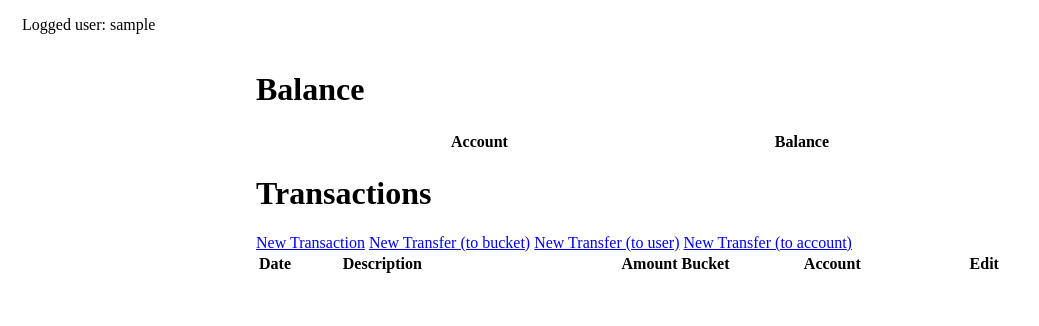
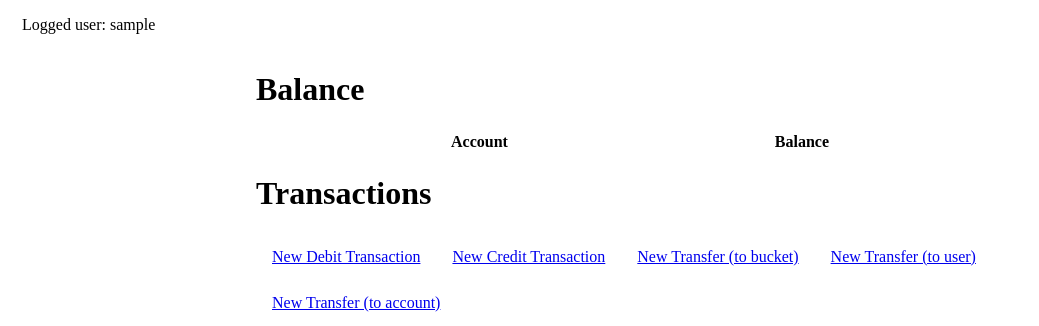
Before and after one commit to thyagostall/prudget, a Django app: page /dashboard/ in a window 1280 px wide. Shown: the part 54-380 px from the top of the page, without its empty margins (0-1039 px from the left). Run offline with Django 3.2, Linux system fonts and the light colour scheme; the visitor is signed in with stand-in values (Sample User, id 1); data that the repository does not hold is empty.

Commit message:
Only positive transactions for debit and credit

```diff
--- a/templates/transactions/dashboard.html
+++ b/templates/transactions/dashboard.html
@@ -26,13 +26,15 @@
 
         <h1>Transactions</h1>
 
-        <a href="{% url 'new_transaction' %}">New Transaction</a>
-
-        <a href="{% url 'transfer-bucket' %}">New Transfer (to bucket)</a>
-
-        <a href="{% url 'transfer-user' %}">New Transfer (to user)</a>
-
-        <a href="{% url 'transfer-account' %}">New Transfer (to account)</a>
+        <nav>
+            <ul>
+                <li><a href="{% url 'new-debit-transaction' %}">New Debit Transaction</a></li>
+                <li><a href="{% url 'new-credit-transaction' %}">New Credit Transaction</a></li>
+                <li><a href="{% url 'transfer-bucket' %}">New Transfer (to bucket)</a></li>
+                <li><a href="{% url 'transfer-user' %}">New Transfer (to user)</a></li>
+                <li><a href="{% url 'transfer-account' %}">New Transfer (to account)</a></li>
+            </ul>
+        </nav>
 
         <table class="table-full-width">
             <thead>
@@ -53,7 +55,7 @@
                     <td class="table-cell-currency">{{ transaction.amount|floatformat:2 }}</td>
                     <td class="table-cell-title">{{ transaction.bucket|default_if_none:'' }}</td>
                     <td class="table-cell-title">{{ transaction.account|default_if_none:'' }}</td>
-                    <td class="table-cell-item"><a href="{% url 'edit_transaction' transaction.id %}">Edit</a></td>
+                    <td class="table-cell-item"><a href="{% url 'update-transaction' transaction.id %}">Edit</a></td>
                 </tr>
             {% endfor %}
             </tbody>
--- a/transactions/forms/forms.py
+++ b/transactions/forms/forms.py
@@ -24,6 +24,7 @@ class InboxAccountForm(forms.ModelForm):
 class TransactionForm(forms.ModelForm):
     date = forms.DateField(widget=DateInput(), initial=datetime.today())
     reference_date = forms.DateField(widget=DateInput(), required=False)
+    amount = forms.DecimalField(validators=[MinValueValidator(0)])
 
     def __init__(self, user, *args, **kwargs):
         super().__init__(*args, **kwargs)
@@ -41,8 +42,6 @@ class TransactionForm(forms.ModelForm):
 
 
 class DebitTransactionForm(TransactionForm):
-    amount = forms.DecimalField(validators=[MinValueValidator(0)])
-
     def save(self, commit=True):
         self.instance.amount = -abs(self.instance.amount)
         return super().save(commit=commit)
--- a/transactions/urls.py
+++ b/transactions/urls.py
@@ -7,12 +7,18 @@ urlpatterns = [
     url(r'^login/$', views.LoginView.as_view(), name='login'),
     url(r'^logout/$', views.LogoutView.as_view(), name='logout'),
     url(r'^dashboard/$', views.dashboard, name='dashboard'),
-    url(r'^transaction/$', views.new_transaction, name='new_transaction'),
-    url(r'^transaction/debit$', views.CreateDebitTransactionView.as_view(), name='new-debit-transaction'),
+
+    url(r'^transaction/debit/$', views.CreateDebitTransactionView.as_view(), name='new-debit-transaction'),
+    url(r'^transaction/debit/(?P<pk>\d+)/$', views.UpdateDebitTransactionView.as_view(), name='update-debit-transaction'),
+
+    url(r'^transaction/credit/$', views.CreateCreditTransactionView.as_view(), name='new-credit-transaction'),
+    url(r'^transaction/credit/(?P<pk>\d+)/$', views.UpdateCreditTransactionView.as_view(), name='update-credit-transaction'),
+    url(r'^transaction/(?P<pk>\d+)/$', views.update_transaction, name='update-transaction'),
+
     url(r'^transfer/user/$', views.new_transfer_to_user, name='transfer-user'),
     url(r'^transfer/account/$', views.new_transfer_to_account, name='transfer-account'),
     url(r'^transfer/bucket/$', views.CreateTransferToBucketView.as_view(), name='transfer-bucket'),
-    url(r'^transaction/(?P<pk>\d+)/$', views.edit_transaction, name='edit_transaction'),
+
     url(r'^accounts/$', views.ListAccountView.as_view(), name='account-list'),
     url(r'^account/$', views.CreateAccountView.as_view(), name='create-account'),
     url(r'^account/(?P<pk>\d+)/$', views.UpdateAccountView.as_view(), name='update-account'),
--- a/transactions/views/__init__.py
+++ b/transactions/views/__init__.py
@@ -9,9 +9,11 @@ from .views import CreateBucketView
 from .views import UpdateBucketView
 from .views import CreateTransferToBucketView
 from .views import CreateDebitTransactionView
+from .views import UpdateDebitTransactionView
+from .views import CreateCreditTransactionView
+from .views import UpdateCreditTransactionView
 
-from .views import new_transaction
 from .views import new_transfer_to_user
 from .views import new_transfer_to_account
-from .views import edit_transaction
+from .views import update_transaction
 from .views import dashboard
--- a/transactions/views/views.py
+++ b/transactions/views/views.py
@@ -1,3 +1,5 @@
+from decimal import Decimal
+
 from django.contrib.auth.decorators import login_required
 from django.contrib.auth.mixins import LoginRequiredMixin
 from django.contrib.auth.models import User
@@ -5,12 +7,12 @@ from django.contrib.auth.views import LoginView as AuthLoginView, LogoutView as
 from django.shortcuts import render, redirect, get_object_or_404
 from django.urls import reverse_lazy
 from django.views.generic import CreateView, UpdateView, ListView
+from django.views.generic.edit import ModelFormMixin
 
 from transactions import services
 from transactions.forms import TransactionForm, TransferToUserForm, TransferToAccountForm, BucketForm, InboxAccountForm
 from transactions.forms.forms import TransferToBucketForm, DebitTransactionForm
 from transactions.models import Transaction, Account, Bucket, InboxAccount
-from transactions.services import create_group_id
 
 
 class LoginView(AuthLoginView):
@@ -107,11 +109,16 @@ class CreateTransferToBucketView(LoginRequiredMixin, CreateView):
         return super().get_queryset().filter(owner=self.request.user)
 
 
-class CreateDebitTransactionView(LoginRequiredMixin, CreateView):
+class DebitTransactionViewMixin(LoginRequiredMixin, ModelFormMixin):
     model = Transaction
     success_url = reverse_lazy('dashboard')
     template_name = 'generic_form.html'
     form_class = DebitTransactionForm
+
+    def get_context_data(self, **kwargs):
+        if 'title' not in kwargs:
+            kwargs['title'] = 'Debit Transaction'
+        return super().get_context_data(**kwargs)
 
     def get_form(self, form_class=None):
         return self.get_form_class()(self.request.user, **self.get_form_kwargs())
@@ -120,20 +127,41 @@ class CreateDebitTransactionView(LoginRequiredMixin, CreateView):
         return super().get_queryset().filter(owner=self.request.user)
 
 
-@login_required
-def new_transaction(request):
-    form = TransactionForm(request.user, request.POST or None)
+class CreateDebitTransactionView(DebitTransactionViewMixin, CreateView):
+    pass
 
-    if form.is_valid():
-        transaction = Transaction(**form.cleaned_data)
-        transaction.owner = request.user
-        transaction.group_id = create_group_id('COMMON')
-        transaction.save()
-        return redirect('dashboard')
 
-    return render(request, 'generic_form.html', context={
-        'form': form,
-    })
+class UpdateDebitTransactionView(DebitTransactionViewMixin, UpdateView):
+    def get_object(self, queryset=None):
+        result = super().get_object(queryset)
+        result.amount = abs(result.amount)
+        return result
+
+
+class CreditTransactionView(LoginRequiredMixin, ModelFormMixin):
+    model = Transaction
+    success_url = reverse_lazy('dashboard')
+    template_name = 'generic_form.html'
+    form_class = TransactionForm
+
+    def get_context_data(self, **kwargs):
+        if 'title' not in kwargs:
+            kwargs['title'] = 'Credit Transaction'
+        return super().get_context_data(**kwargs)
+
+    def get_form(self, form_class=None):
+        return self.get_form_class()(self.request.user, **self.get_form_kwargs())
+
+    def get_queryset(self):
+        return super().get_queryset().filter(owner=self.request.user)
+
+
+class CreateCreditTransactionView(CreditTransactionView, CreateView):
+    pass
+
+
+class UpdateCreditTransactionView(CreditTransactionView, UpdateView):
+    pass
 
 
 @login_required
@@ -177,18 +205,12 @@ def new_transfer_to_account(request):
 
 
 @login_required
-def edit_transaction(request, pk):
+def update_transaction(request, pk):
     transaction = get_object_or_404(Transaction, pk=pk)
-    form = TransactionForm(request.user, request.POST or None, instance=transaction)
-
-    if form.is_valid():
-        transaction = form.instance
-        transaction.save()
-        return redirect('dashboard')
-
-    return render(request, 'generic_form.html', context={
-        'form': form,
-    })
+    if transaction.amount > Decimal('0'):
+        return redirect('update-credit-transaction', pk=pk)
+    else:
+        return redirect('update-debit-transaction', pk=pk)
 
 
 @login_required
```
Also changed, not shown: transactions/tests/test_transaction.py (+61 -19 lines).
